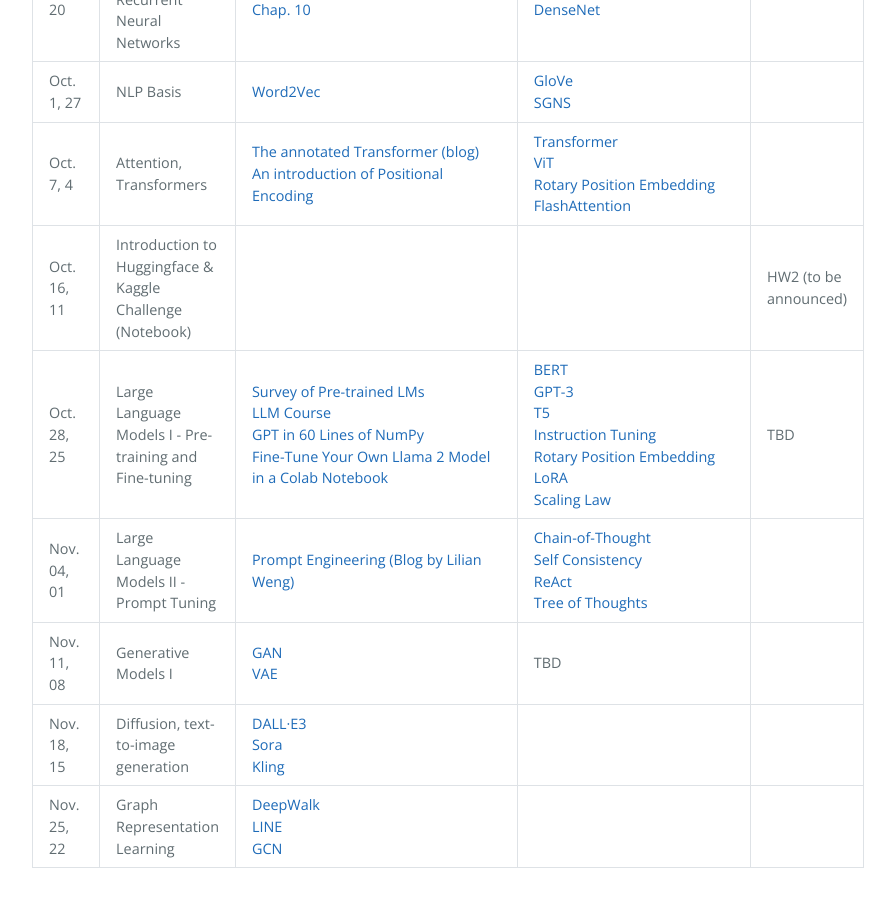
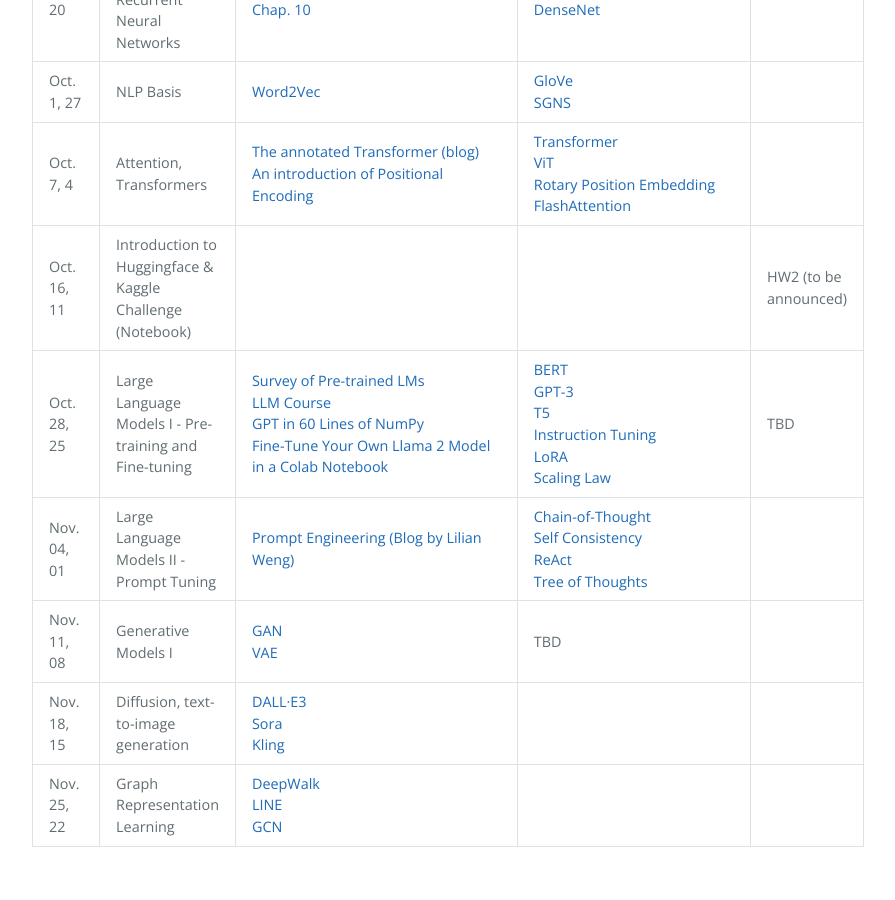
Before and after one commit to DeepGraphLearning/MATH60630A_2024A, a Jekyll site: the page built from schedule.md, in a window 1280 px wide and 900 px high, scrolled down 976 px. Shown: the whole window, without its empty margins (192-1087 px from the left). Built offline with Jekyll 4.4.1, drawn with Linux system fonts in a browser that asks for light colours; after the commit the page ends 1855 px from its top, so only the background shows below that.

Commit message:
[v2 Week2, References] update

```diff
--- a/schedule.md
+++ b/schedule.md
@@ -135,8 +135,6 @@ schedule:
         url: https://arxiv.org/abs/1910.10683
       - name: Instruction Tuning
         url: https://arxiv.org/abs/2109.01652
-      - name: Rotary Position Embedding
-        url: https://arxiv.org/abs/2104.09864
       - name: LoRA
         url: https://arxiv.org/abs/2104.09864
       - name: Scaling Law
```
